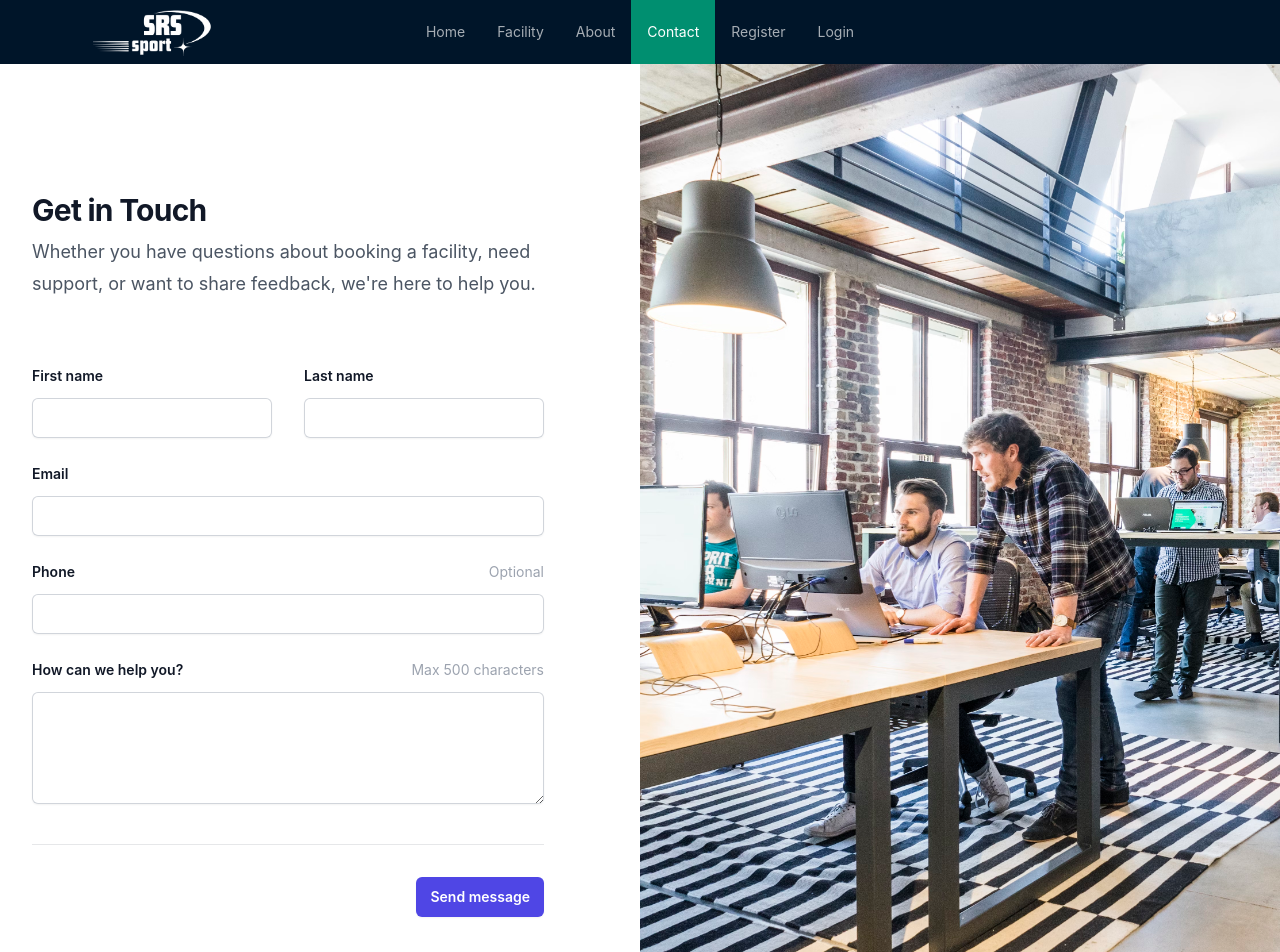
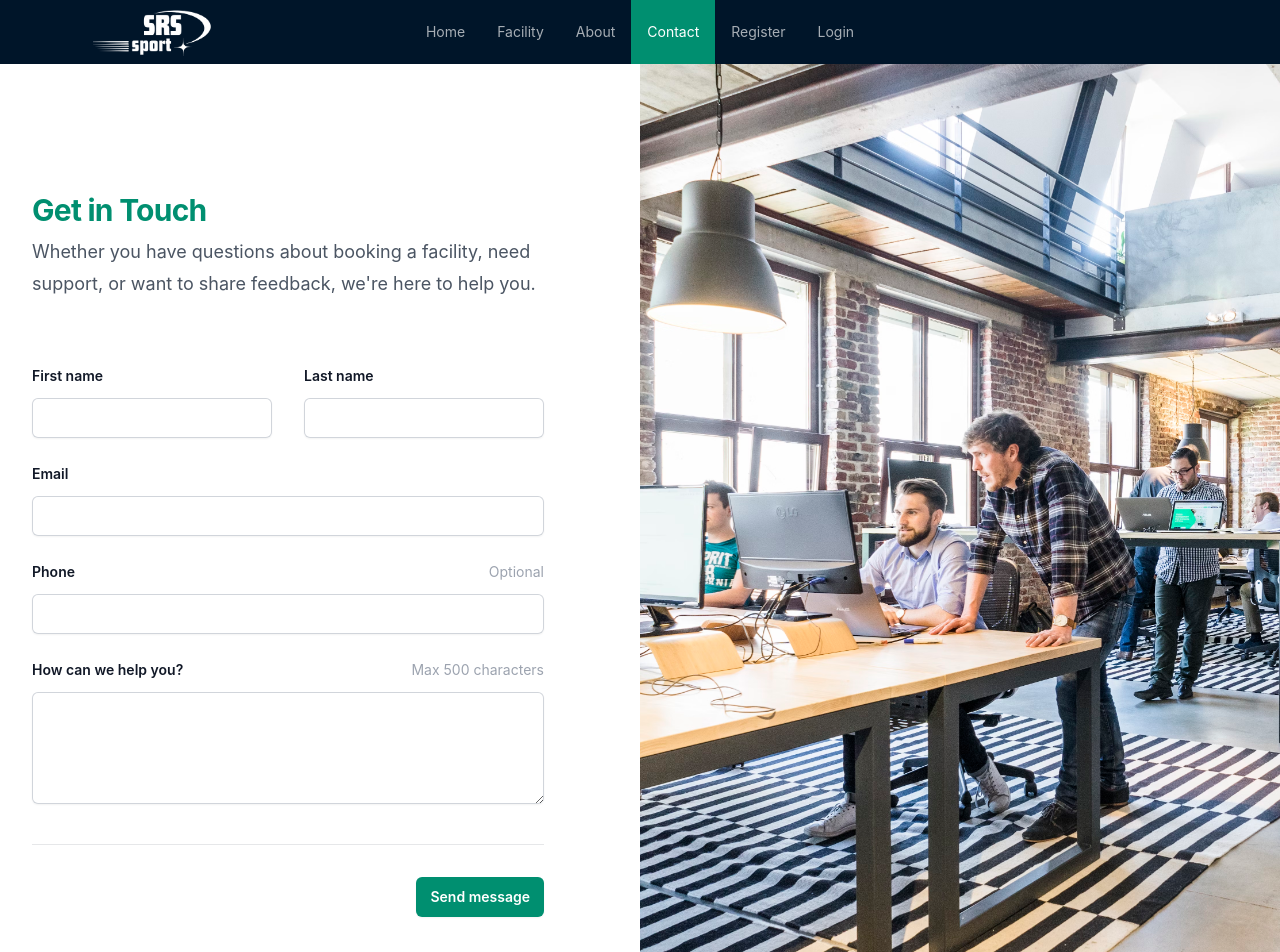
Before and after one commit to devsrsihab/Sports-Facility-Booking-Client-, a React (Vite) app: page /contact in a window 1280 px wide. Shown: the top 952 px of the page. Built offline with nearby package versions, Linux system fonts and the light colour scheme; no server answers.

Commit message:
contact page color done

```diff
--- a/src/pages/ContactUs.tsx
+++ b/src/pages/ContactUs.tsx
@@ -1,7 +1,6 @@
-import contactPageImg from "../assets/img/contact-page.avif"
+import contactPageImg from "../assets/img/contact-page.avif";
 
-
-const  ContactUs = () => {
+const ContactUs = () => {
   return (
     <div className="relative bg-white">
       <div className="lg:absolute lg:inset-0 lg:left-1/2">
@@ -14,7 +13,7 @@ const  ContactUs = () => {
       <div className="pb-24 pt-16 sm:pb-32 sm:pt-24 lg:mx-auto lg:grid lg:max-w-7xl lg:grid-cols-2 lg:pt-32">
         <div className="px-6 lg:px-8">
           <div className="mx-auto max-w-xl lg:mx-0 lg:max-w-lg">
-            <h2 className="text-3xl font-bold tracking-tight text-gray-900">
+            <h2 className="text-3xl font-bold tracking-tight text-primary">
               Get in Touch
             </h2>
             <p className="mt-2 text-lg leading-8 text-gray-600">
@@ -36,7 +35,7 @@ const  ContactUs = () => {
                       name="first-name"
                       type="text"
                       autoComplete="given-name"
-                      className="block w-full rounded-md border-0 px-3.5 py-2 text-gray-900 shadow-sm ring-1 ring-inset ring-gray-300 placeholder:text-gray-400 focus:ring-2 focus:ring-inset focus:ring-indigo-600 sm:text-sm sm:leading-6"
+                      className="block w-full rounded-md border-0 px-3.5 py-2 text-gray-900 shadow-sm ring-1 ring-inset ring-gray-300 placeholder:text-gray-400 focus:ring-2 focus:ring-inset focus:ring-primary sm:text-sm sm:leading-6"
                     />
                   </div>
                 </div>
@@ -53,7 +52,7 @@ const  ContactUs = () => {
                       name="last-name"
                       type="text"
                       autoComplete="family-name"
-                      className="block w-full rounded-md border-0 px-3.5 py-2 text-gray-900 shadow-sm ring-1 ring-inset ring-gray-300 placeholder:text-gray-400 focus:ring-2 focus:ring-inset focus:ring-indigo-600 sm:text-sm sm:leading-6"
+                      className="block w-full rounded-md border-0 px-3.5 py-2 text-gray-900 shadow-sm ring-1 ring-inset ring-gray-300 placeholder:text-gray-400 focus:ring-2 focus:ring-inset focus:ring-primary sm:text-sm sm:leading-6"
                     />
                   </div>
                 </div>
@@ -70,7 +69,7 @@ const  ContactUs = () => {
                       name="email"
                       type="email"
                       autoComplete="email"
-                      className="block w-full rounded-md border-0 px-3.5 py-2 text-gray-900 shadow-sm ring-1 ring-inset ring-gray-300 placeholder:text-gray-400 focus:ring-2 focus:ring-inset focus:ring-indigo-600 sm:text-sm sm:leading-6"
+                      className="block w-full rounded-md border-0 px-3.5 py-2 text-gray-900 shadow-sm ring-1 ring-inset ring-gray-300 placeholder:text-gray-400 focus:ring-2 focus:ring-inset focus:ring-primary sm:text-sm sm:leading-6"
                     />
                   </div>
                 </div>
@@ -93,7 +92,7 @@ const  ContactUs = () => {
                       type="tel"
                       autoComplete="tel"
                       aria-describedby="phone-description"
-                      className="block w-full rounded-md border-0 px-3.5 py-2 text-gray-900 shadow-sm ring-1 ring-inset ring-gray-300 placeholder:text-gray-400 focus:ring-2 focus:ring-inset focus:ring-indigo-600 sm:text-sm sm:leading-6"
+                      className="block w-full rounded-md border-0 px-3.5 py-2 text-gray-900 shadow-sm ring-1 ring-inset ring-gray-300 placeholder:text-gray-400 focus:ring-2 focus:ring-inset focus:ring-primary sm:text-sm sm:leading-6"
                     />
                   </div>
                 </div>
@@ -115,7 +114,7 @@ const  ContactUs = () => {
                       name="message"
                       rows={4}
                       aria-describedby="message-description"
-                      className="block w-full rounded-md border-0 px-3.5 py-2 text-gray-900 shadow-sm ring-1 ring-inset ring-gray-300 placeholder:text-gray-400 focus:ring-2 focus:ring-inset focus:ring-indigo-600 sm:text-sm sm:leading-6"
+                      className="block w-full rounded-md border-0 px-3.5 py-2 text-gray-900 shadow-sm ring-1 ring-inset ring-gray-300 placeholder:text-gray-400 focus:ring-2 focus:ring-inset focus:ring-primary sm:text-sm sm:leading-6"
                       defaultValue={""}
                     />
                   </div>
@@ -124,7 +123,7 @@ const  ContactUs = () => {
               <div className="mt-10 flex justify-end border-t border-gray-900/10 pt-8">
                 <button
                   type="submit"
-                  className="rounded-md bg-indigo-600 px-3.5 py-2.5 text-center text-sm font-semibold text-white shadow-sm hover:bg-indigo-500 focus-visible:outline focus-visible:outline-2 focus-visible:outline-offset-2 focus-visible:outline-indigo-600"
+                  className="rounded-md bg-primary px-3.5 py-2.5 text-center text-sm font-semibold text-white shadow-sm hover:bg-primary-dark focus-visible:outline focus-visible:outline-2 focus-visible:outline-offset-2 focus-visible:outline-primary"
                 >
                   Send message
                 </button>
@@ -135,5 +134,6 @@ const  ContactUs = () => {
       </div>
     </div>
   );
-}
+};
+
 export default ContactUs;
```
